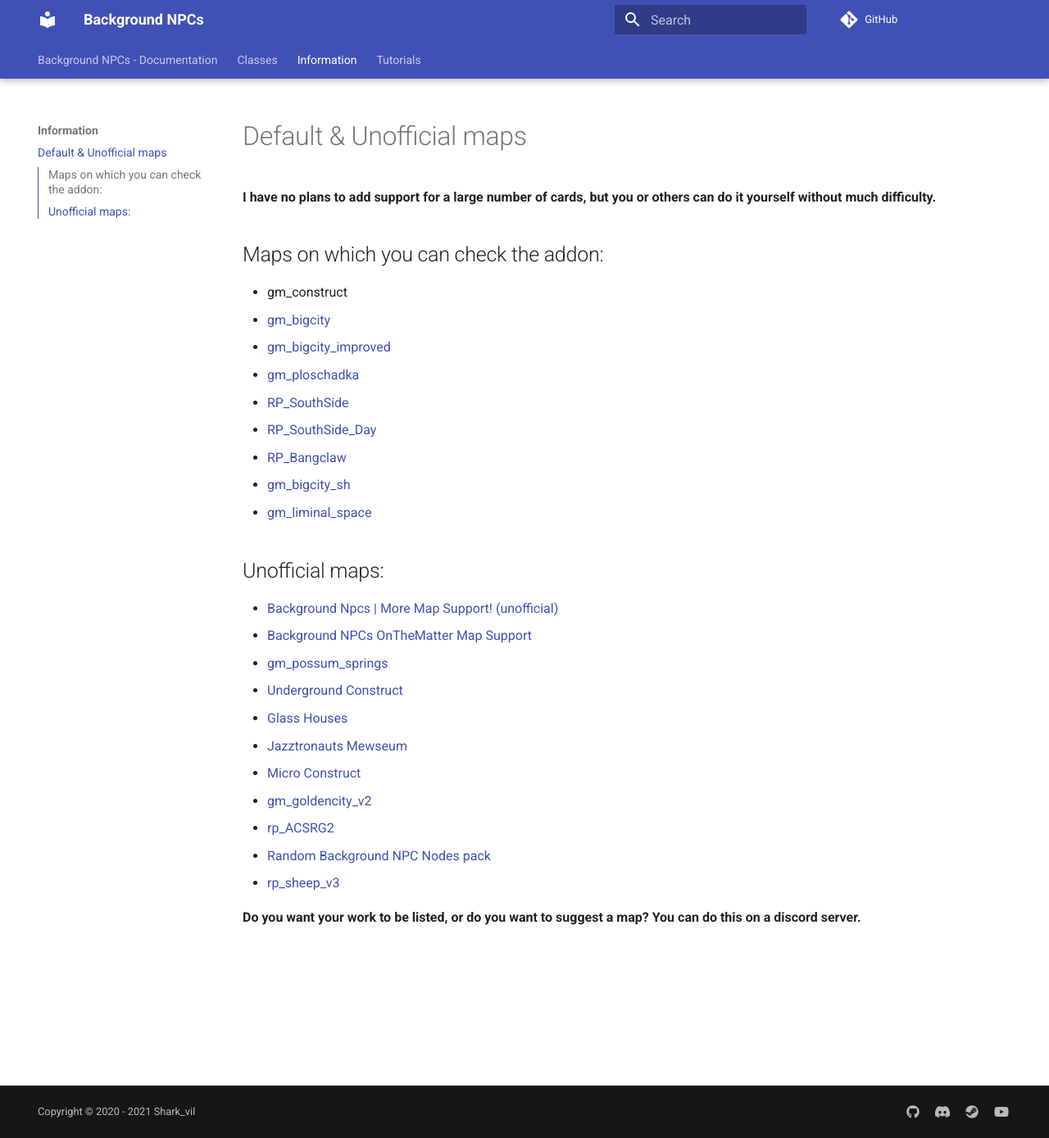
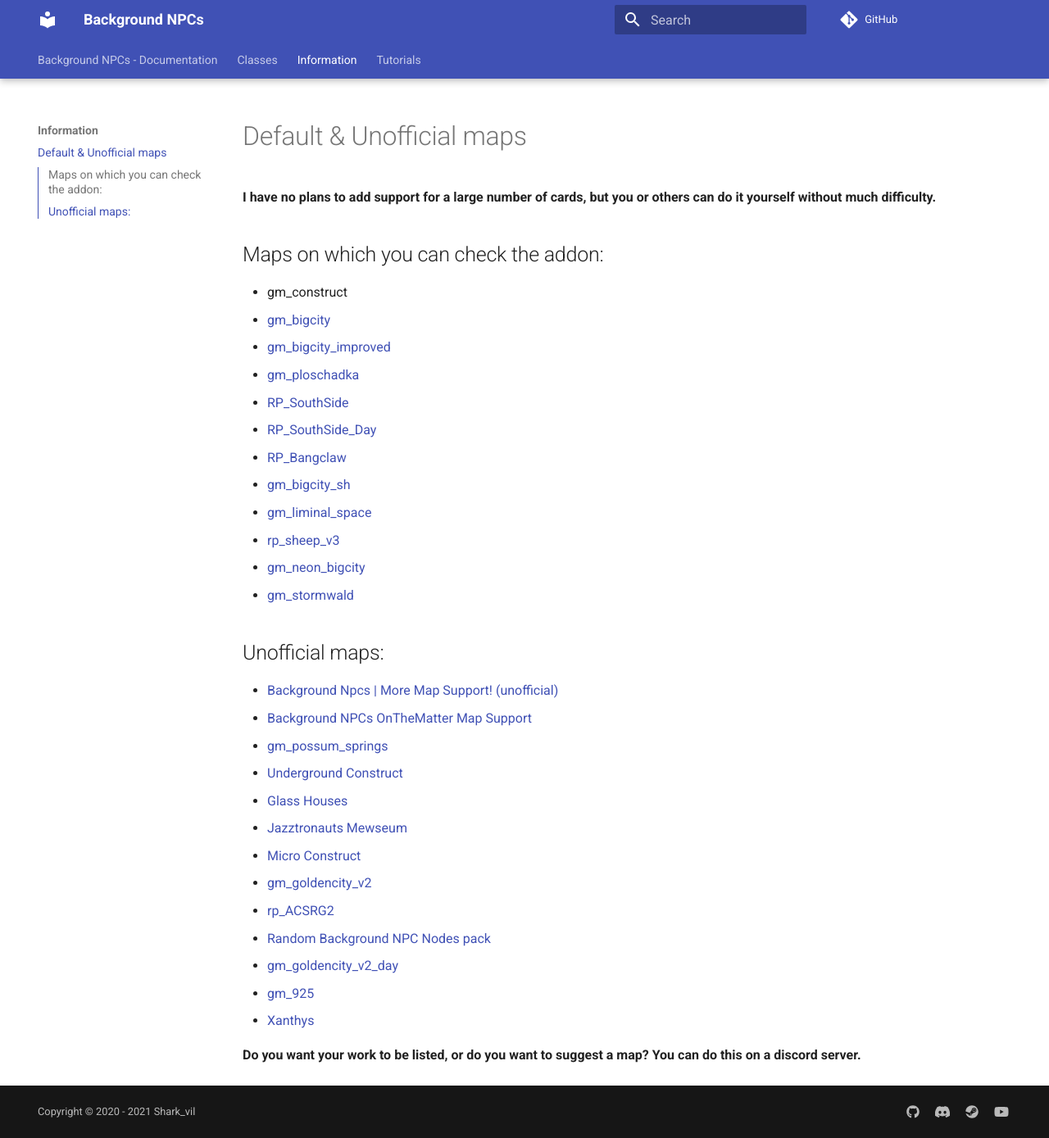
Before and after one commit to Shark-vil/background-citizens, an MkDocs documentation site: the page built from docs/information/More maps.md, in a window 1280 px wide and 1389 px high. Shown: the whole window at 82% size. Built offline with MkDocs 1.6.1 and Material for MkDocs 9.7.7, drawn with Linux system fonts in a browser that asks for light colours; comment, search, counter and statistics services are not loaded.

Commit message:
Update More maps.md

```diff
--- a/docs/information/More maps.md
+++ b/docs/information/More maps.md
@@ -12,6 +12,9 @@
 - [RP_Bangclaw](https://steamcommunity.com/sharedfiles/filedetails/?id=111863064)
 - [gm_bigcity_sh](https://steamcommunity.com/sharedfiles/filedetails/?id=732957261)
 - [gm_liminal_space](https://steamcommunity.com/sharedfiles/filedetails/?id=2563097753)
+- [rp_sheep_v3](https://steamcommunity.com/sharedfiles/filedetails/?id=2684330081)
+- [gm_neon_bigcity](https://steamcommunity.com/sharedfiles/filedetails/?id=2874866380)
+- [gm_stormwald](https://steamcommunity.com/sharedfiles/filedetails/?id=2985515914)
 
 ## Unofficial maps:
 - [Background Npcs | More Map Support! (unofficial)](https://steamcommunity.com/sharedfiles/filedetails/?id=2347506501)
@@ -24,6 +27,8 @@
 - [gm_goldencity_v2](https://steamcommunity.com/sharedfiles/filedetails/?id=2515486219)
 - [rp_ACSRG2](https://steamcommunity.com/sharedfiles/filedetails/?id=2417210266)
 - [Random Background NPC Nodes pack](https://steamcommunity.com/sharedfiles/filedetails/?id=2399118195)
-- [rp_sheep_v3](https://steamcommunity.com/sharedfiles/filedetails/?id=2684330081)
+- [gm_goldencity_v2_day](https://steamcommunity.com/sharedfiles/filedetails/?id=2717870246)
+- [gm_925](https://steamcommunity.com/sharedfiles/filedetails/?id=1915462897)
+- [Xanthys](https://steamcommunity.com/sharedfiles/filedetails/?id=1999903346)
 
 **Do you want your work to be listed, or do you want to suggest a map? You can do this on a discord server.**
```
